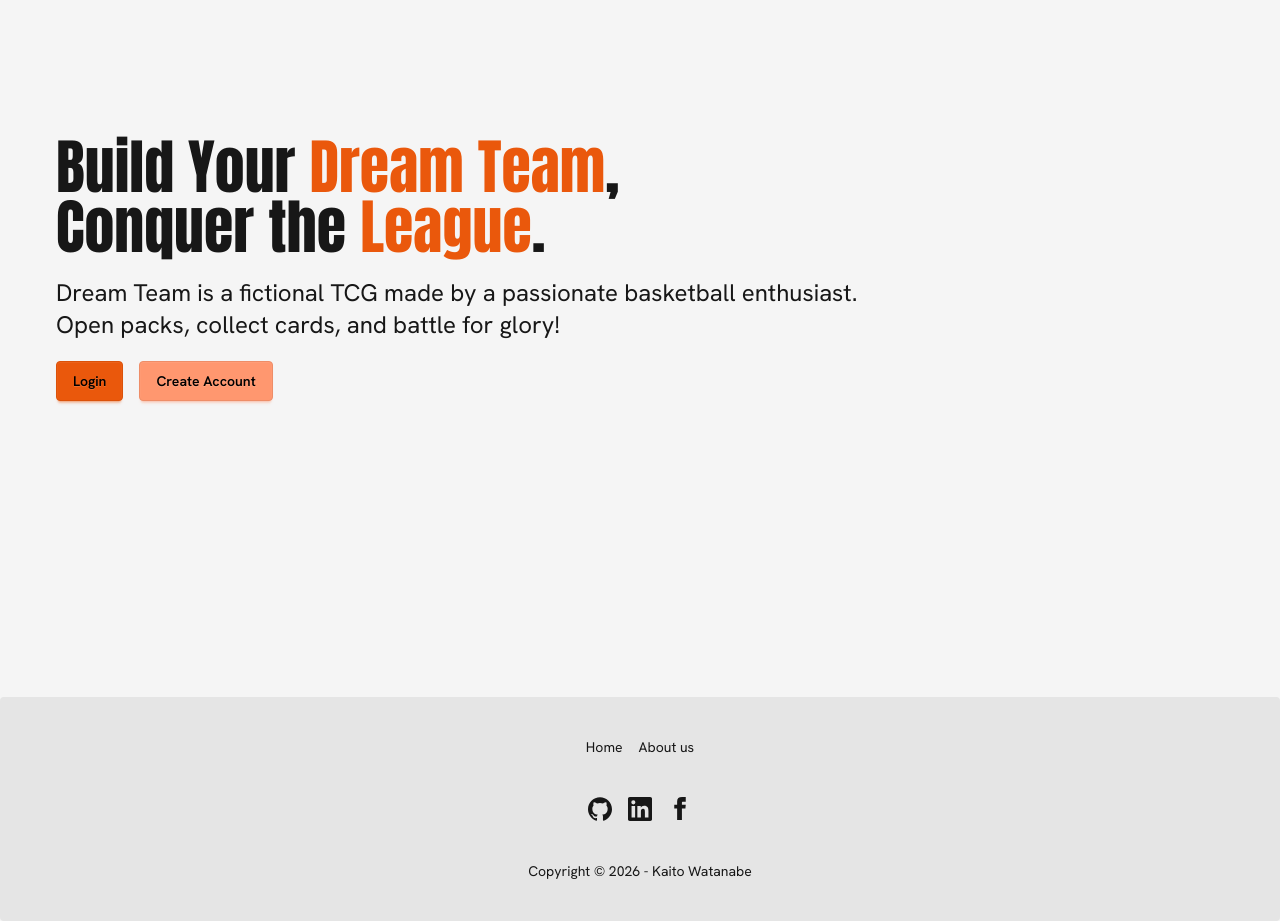
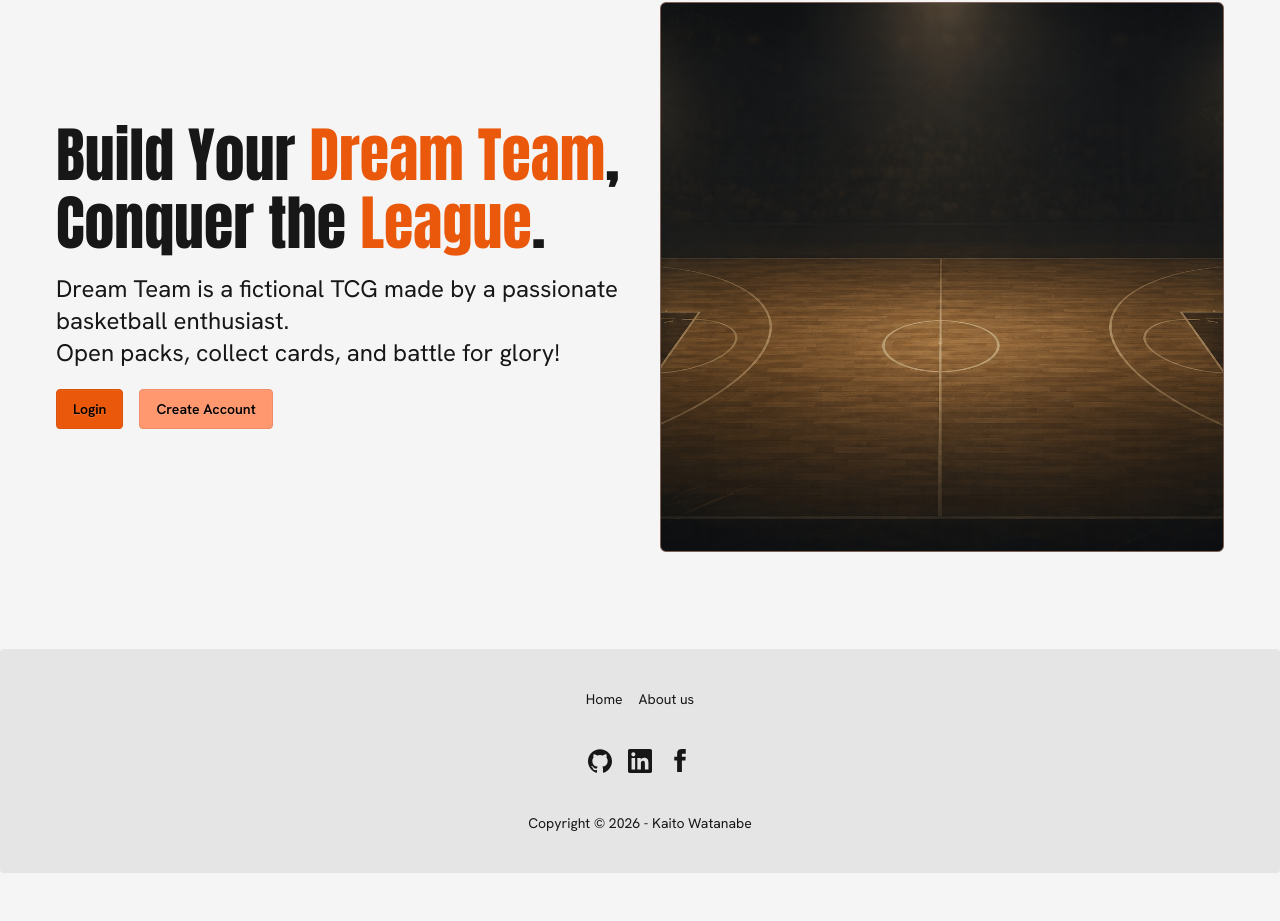
Before and after one commit to kaito24mako/dream-team, a React (Vite) app in the folder client/: page / in a window 1280 px wide. Shown: the part 159-1080 px from the top of the page. After the commit the page ends 1032 px from the top, so only its background shows below. Built offline with nearby package versions, Linux system fonts and the light colour scheme; grey boxes are pictures that could not be loaded.

Commit message:
re-design landing page to have fixed and scrollable sections

```diff
--- /dev/null
+++ b/client/src/components/features/landing-page/FixedSection.tsx
@@ -0,0 +1,47 @@
+import { Link } from "react-router-dom";
+import Button from "../../common/button/Button";
+import court from "../../../assets/bg/court.png";
+
+function FixedSection() {
+  return (
+    <section className="flex justify-center items-center gap-5 h-[86dvh]">
+      <div className="flex flex-col w-full gap-5">
+        <div className="flex flex-col gap-2 text-6xl">
+          <h1>
+            Build Your <span className="text-primary">Dream Team</span>,
+          </h1>
+          <h1>
+            Conquer the <span className="text-primary">League</span>.
+          </h1>
+        </div>
+
+        <div className="text-2xl">
+          <p>
+            Dream Team is a fictional TCG made by a passionate basketball
+            enthusiast.
+          </p>
+          <p>Open packs, collect cards, and battle for glory!</p>
+        </div>
+
+        <div className="flex gap-4">
+          <Link to="/login">
+            <Button bgColor="primary" textColor="black">
+              Login
+            </Button>
+          </Link>
+          <Link to="/register">
+            <Button bgColor="secondary" textColor="black">
+              Create Account
+            </Button>
+          </Link>
+        </div>
+      </div>
+
+      <div
+        className="border border-border w-full min-h-120 bg-cover bg-center rounded-md"
+        style={{ backgroundImage: `url(${court})` }}
+      ></div>
+    </section>
+  );
+}
+export default FixedSection;
--- /dev/null
+++ b/client/src/components/features/landing-page/ScrollableSection.tsx
@@ -0,0 +1,47 @@
+import player5 from "../../../assets/card/player/player5.png";
+import common from "../../../assets/card/rarity/common-bg.png";
+import legendary from "../../../assets/card/rarity/legendary-bg.png";
+import FullArtCard from "../../common/playerCard/FullArtCard";
+import RegularCard from "../../common/playerCard/RegularCard";
+
+function ScrollableSection() {
+  return (
+    <section className="flex justify-center items-center gap-5 my-10">
+      <div className="flex flex-col w-full gap-5">
+        <h2 className="text-5xl">Collect Players</h2>
+
+        <div className="text-2xl">
+          <p>
+            Open packs to collect players from a custom database of over 100
+            cards.
+          </p>
+        </div>
+      </div>
+
+      {/* <div
+        className="border border-border w-full h-[80%] bg-cover bg-center rounded-md"
+        style={{ backgroundImage: `url(${player5})` }}
+      ></div> */}
+
+      <div className="flex justify-center items-center gap-5 w-full h-[80%] rounded-md">
+        <RegularCard
+          playerImage={player5}
+          playerRarity={common}
+          playerPosition="PG"
+          playerName="Kaito Watanabe"
+          offenseCount={89}
+          defenseCount={92}
+        />
+        <FullArtCard
+          playerImage={player5}
+          playerRarity={legendary}
+          playerPosition="PG"
+          playerName="Kaito Watanabe"
+          offenseCount={89}
+          defenseCount={92}
+        />
+      </div>
+    </section>
+  );
+}
+export default ScrollableSection;
--- a/client/src/components/layout/landing/LandingLayout.tsx
+++ b/client/src/components/layout/landing/LandingLayout.tsx
@@ -5,10 +5,10 @@ import LandingNavbar from "./LandingNavbar";
 
 function LandingLayout() {
   return (
-    <div className="flex flex-col min-h-dvh">
+    <div className="flex flex-col h-dvh">
       <LandingNavbar />
 
-      <div className="min-h-dvh py-7 px-7 md:px-14">
+      <div className="flex-1 py-7 px-7 md:px-14">
         <Outlet />
       </div>
 
--- a/client/src/components/layout/landing/LandingNavbar.tsx
+++ b/client/src/components/layout/landing/LandingNavbar.tsx
@@ -6,7 +6,7 @@ import logo from "../../../assets/icon/logo.png";
 
 function LandingNavbar() {
   return (
-    <header className="fixed top-0 left-0 right-0 z-50 navbar bg-base-200 rounded-md text-sm py-2 px-2 md:px-10">
+    <header className="navbar bg-base-200 rounded-md text-sm py-2 px-2 md:px-10">
       <div className="flex-1">
         <img src={logo} className="w-24 h-12" alt="Dream Team logo" />
       </div>
--- a/client/src/pages/LandingPage.tsx
+++ b/client/src/pages/LandingPage.tsx
@@ -1,14 +1,28 @@
+import { Link } from "react-router-dom";
+
 import Button from "../components/common/button/Button";
+import RegularCard from "../components/common/playerCard/RegularCard";
+import FullArtCard from "../components/common/playerCard/FullArtCard";
+
+import court from "../assets/bg/court.png";
+import player1 from "../assets/card/player/player5.png";
+import common from "../assets/card/rarity/common-bg.png";
+import superstar from "../assets/card/rarity/superstar-bg.png";
 
 function LandingPage() {
   return (
-    <section className="min-h-dvh flex flex-col flex-1">
-      <section className="flex flex-col flex-1 justify-center gap-5">
-        <h1 className="text-6xl">
+    <main className="flex items-center gap-10 h-[86dvh]">
+      {/* fixed section */}
+      <section className="flex flex-col w-[50%] gap-5 overflow-hidden">
+        <div className="flex flex-col gap-2 text-6xl">
+          <h1>
             Build Your <span className="text-primary">Dream Team</span>,
-          <br />
+          </h1>
+          <h1>
             Conquer the <span className="text-primary">League</span>.
           </h1>
+        </div>
+
         <div className="text-2xl">
           <p>
             Dream Team is a fictional TCG made by a passionate basketball
@@ -16,16 +30,75 @@ function LandingPage() {
           </p>
           <p>Open packs, collect cards, and battle for glory!</p>
         </div>
+
         <div className="flex gap-4">
+          <Link to="/login">
             <Button bgColor="primary" textColor="black">
               Login
             </Button>
+          </Link>
+          <Link to="/register">
             <Button bgColor="secondary" textColor="black">
               Create Account
             </Button>
+          </Link>
         </div>
       </section>
+
+      {/* scrollable section */}
+      <section className="h-full w-[50%] overflow-y-auto snap-y snap-mandatory">
+        {/* one sub-section - should fill entire viewport height */}
+        <div className="flex items-center h-full shrink-0 snap-start">
+          <div
+            className="border border-border h-[80%] w-full rounded-md bg-cover bg-center"
+            style={{ backgroundImage: `url(${court})` }}
+          ></div>
+        </div>
+
+        {/* one sub-section - should fill entire viewport height */}
+        <div className="flex flex-col justify-center h-full shrink-0 snap-start gap-5">
+          <h2 className="text-5xl text-start">Collect Players</h2>
+
+          <div className="text-2xl text-start">
+            <p>
+              Open packs to collect players from a custom database of over 100
+              cards.
+            </p>
+          </div>
+
+          <div className="flex gap-5 ">
+            <RegularCard
+              playerImage={player1}
+              playerRarity={common}
+              playerPosition="PG"
+              playerName="Kaito Watanabe"
+              offenseCount={89}
+              defenseCount={92}
+            />
+            <RegularCard
+              playerImage={player1}
+              playerRarity={superstar}
+              playerPosition="PG"
+              playerName="Kaito Watanabe"
+              offenseCount={89}
+              defenseCount={92}
+            />
+          </div>
+        </div>
+
+        {/* one sub-section - should fill entire viewport height */}
+        <div className="flex flex-col justify-center h-full shrink-0 snap-start gap-5">
+          <h2 className="text-5xl">Collect Players</h2>
+
+          <div className="text-2xl">
+            <p>
+              Open packs to collect players from a custom database of over 100
+              cards.
+            </p>
+          </div>
+        </div>
       </section>
+    </main>
   );
 }
 export default LandingPage;
```
Lines whose indentation alone changed are shown as unchanged.
